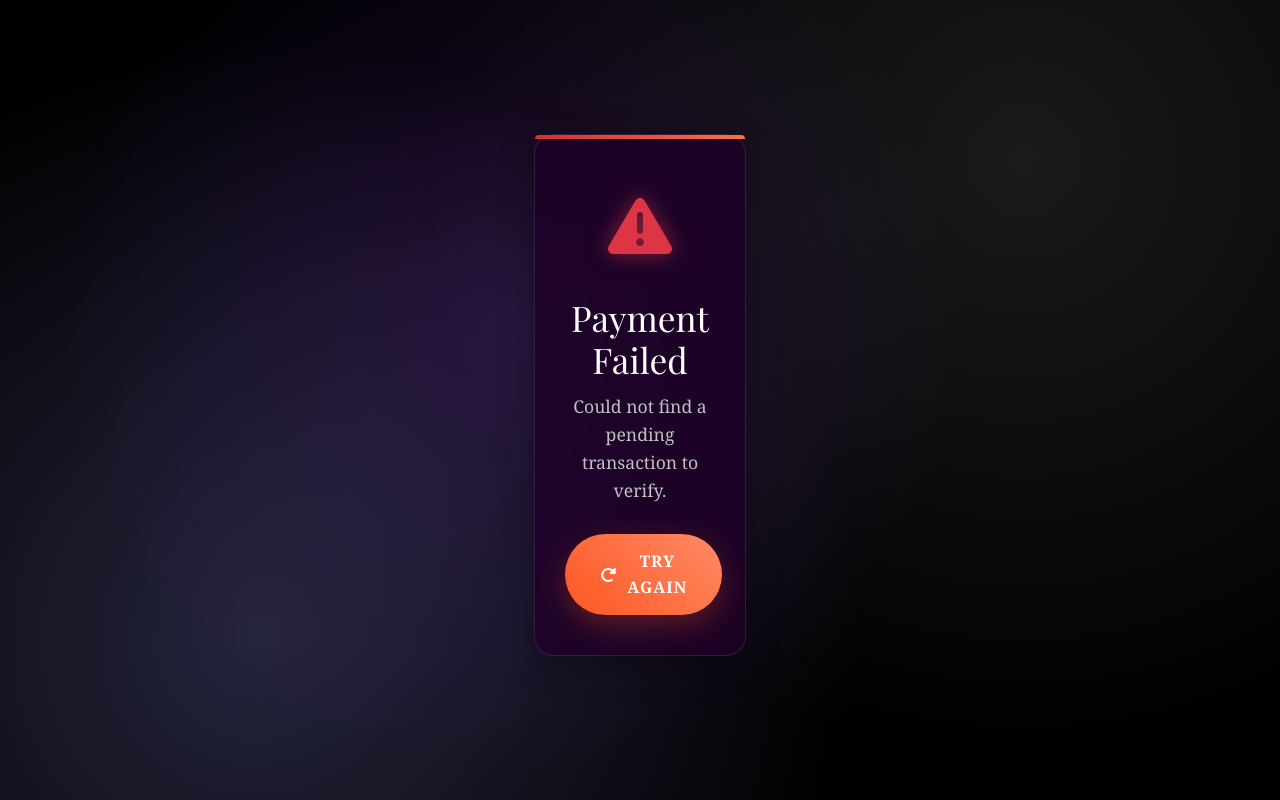
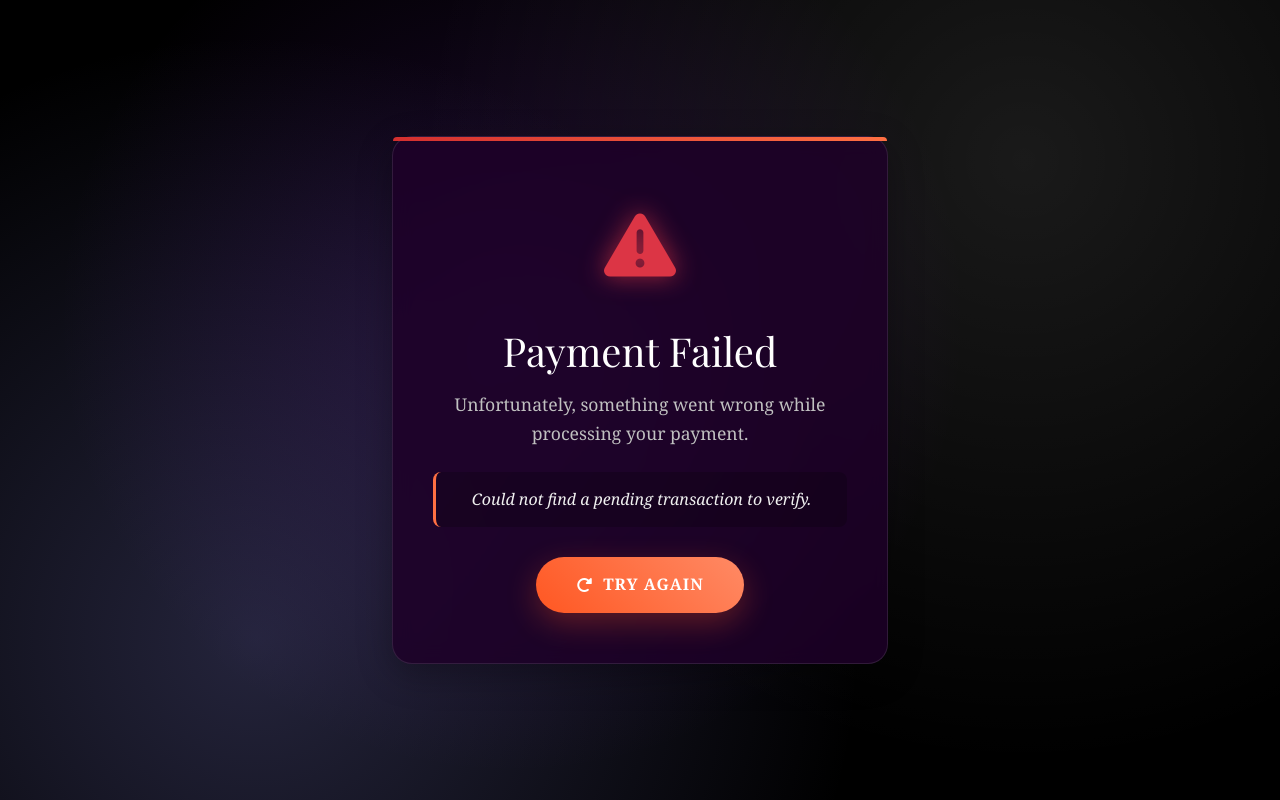
Before and after one commit to athulkjose01/penmatrimony, a Django app: page /payment/redirect/ in a window 1280 px wide. Run offline with Django 5.2, Linux system fonts and the light colour scheme; a user stored in the database is signed in; data that the repository does not hold is empty; parts of the project's set-up code (start-up, migrations or seed data) failed here and were passed over; some web fonts are replaced.

Commit message:
Initial committtt

```diff
--- a/matri/templates/payment/payment_error.html
+++ b/matri/templates/payment/payment_error.html
@@ -14,7 +14,7 @@
     <link href="https://cdn.jsdelivr.net/npm/bootstrap@5.3.0/dist/css/bootstrap.min.css" rel="stylesheet">
 
     <style>
-        /* --- CORE STYLES (Copied from subscribe.html for consistency) --- */
+        /* --- CORE STYLES (Your Original Theme) --- */
         * { margin: 0; padding: 0; box-sizing: border-box; }
         body {
             font-family: 'Georgia', serif; line-height: 1.6; color: #E0E0E0; background: black;
@@ -30,62 +30,103 @@
         }
         .main-view-container {
             flex-grow: 1; display: flex; align-items: center; justify-content: center;
-            padding-top: 30px; padding-bottom: 40px;
+            padding: 40px 20px;
         }
         @keyframes fadeInUp {
             from { opacity: 0; transform: translateY(30px); } to { opacity: 1; transform: translateY(0); }
         }
 
-        /* --- STYLES FOR THE STATUS CARD --- */
+        /* --- IMPROVED STYLES FOR THE STATUS CARD --- */
         .status-card {
             background: rgba(30, 0, 40, 0.85); backdrop-filter: blur(10px);
-            border-radius: 20px; padding: 40px 30px;
+            border-radius: 20px;
+            /* More generous padding for desktop */
+            padding: 50px 40px;
             box-shadow: 0 10px 35px rgba(0,0,0,0.3);
             border: 1px solid rgba(255,255,255,0.1);
             position: relative; z-index: 1; text-align: center;
             animation: fadeInUp 0.6s ease-out forwards; opacity: 0;
-            width: 100%; max-width: 550px; /* Optimal width for status message */
+            width: 100%;
+            /* Wider card for better laptop view */
+            max-width: 600px;
             margin: 0 auto;
         }
         .status-card::before { /* Top border accent */
             content: ''; position: absolute; top: 0; left: 0; width: 100%; height: 4px;
             border-top-left-radius: 20px; border-top-right-radius: 20px;
-            /* ERROR: Red/Orange Gradient */
             background: linear-gradient(45deg, #d32f2f, #ff7043);
         }
         .card-icon {
-            font-size: 4rem; margin-bottom: 20px;
-            text-shadow: 0 0 20px rgba(220, 53, 69, 0.6);
-            /* ERROR: Red Icon */
+            font-size: 4.5rem; /* Slightly larger icon */
+            margin-bottom: 25px;
+            text-shadow: 0 0 25px rgba(220, 53, 69, 0.7);
             color: #dc3545;
         }
         .card-title {
-            font-family: 'Playfair Display', serif; font-size: 2.2rem; color: white;
-            margin-bottom: 10px;
+            font-family: 'Playfair Display', serif; font-size: 2.5rem; color: white;
+            margin-bottom: 15px;
         }
-        .card-message {
-            font-size: 1.1rem; color: #c0c0c0; margin-bottom: 30px;
+        .card-subtitle {
+            font-size: 1.1rem; color: #c0c0c0;
+            margin-bottom: 25px;
         }
+
+        /* NEW: Highlight box for the specific error message */
+        .error-details {
+            background: rgba(0, 0, 0, 0.2);
+            border-left: 3px solid #ff7043;
+            padding: 15px 20px;
+            border-radius: 8px;
+            margin-bottom: 30px;
+            color: #f0f0f0;
+            font-style: italic;
+        }
+
+        .action-buttons {
+            display: flex;
+            flex-direction: column;
+            align-items: center;
+            gap: 20px;
+        }
+
         .action-button {
-            padding: 15px 35px; border: none; border-radius: 50px;
+            padding: 15px 40px; border: none; border-radius: 50px;
             font-weight: 700; font-size: 1rem; text-transform: uppercase; letter-spacing: 1px;
             color: white; cursor: pointer; font-family: 'Georgia', serif;
             display: inline-flex; align-items: center; gap: 10px; text-decoration: none;
             transition: all 0.3s ease;
-            /* ERROR: Orange Button */
             background: linear-gradient(45deg, #ff5722, #ff8a65);
             box-shadow: 0 10px 30px rgba(255, 87, 34, 0.3);
+            /* Button fits content on desktop, not full-width */
+            width: auto;
         }
         .action-button:hover {
             transform: translateY(-3px);
             box-shadow: 0 15px 40px rgba(255, 87, 34, 0.4);
         }
-        /* Responsive */
+
+        /* NEW: Secondary action for contacting support */
+        .secondary-action a {
+            color: #aaa;
+            text-decoration: none;
+            font-size: 0.9rem;
+            transition: color 0.3s ease;
+        }
+        .secondary-action a:hover {
+            color: #fff;
+            text-decoration: underline;
+        }
+
+        /* --- RESPONSIVE ADJUSTMENTS FOR MOBILE --- */
         @media (max-width: 768px) {
-            .status-card { padding: 30px 25px; }
-            .card-title { font-size: 1.8rem; }
-            .card-icon { font-size: 3rem; }
-            .action-button { padding: 12px 25px; font-size: 0.9rem; }
+            .status-card { padding: 40px 25px; }
+            .card-title { font-size: 2rem; }
+            .card-icon { font-size: 3.5rem; }
+            .action-button {
+                /* Full width button on mobile for easier tapping */
+                width: 100%;
+                justify-content: center;
+            }
         }
     </style>
 </head>
@@ -93,18 +134,23 @@
 
     <div class="main-view-container container">
         <div class="row justify-content-center">
-            <div class="col-11 col-md-8 col-lg-6">
+            <div class="col-11 col-lg-10">
                 <div class="status-card">
                     <div class="card-icon">
                         <i class="fas fa-exclamation-triangle"></i>
                     </div>
                     <h1 class="card-title">Payment Failed</h1>
-                    <p class="card-message">
-                        {{ message|default:"Unfortunately, we were unable to process your payment. Please check your details and try again." }}
-                    </p>
-                    <a href="{% url 'subscribe' %}" class="action-button">
-                        <i class="fas fa-redo-alt"></i> Try Again
-                    </a>
+                    <p class="card-subtitle">Unfortunately, something went wrong while processing your payment.</p>
+
+                    <div class="error-details">
+                        {{ message|default:"Your transaction could not be completed at this time." }}
+                    </div>
+
+                    <div class="action-buttons">
+                        <a href="{% url 'subscribe' %}" class="action-button">
+                            <i class="fas fa-redo-alt"></i> Try Again
+                        </a>
+                    </div>
                 </div>
             </div>
         </div>
--- a/matrimonial/settings.py
+++ b/matrimonial/settings.py
@@ -263,7 +263,7 @@
 
 
 
-# Razorpay Configuration
+# Razorpay Configurationnnn
 RAZORPAY_KEY_ID = os.environ.get('RAZORPAY_KEY_ID')
 RAZORPAY_KEY_SECRET = os.environ.get('RAZORPAY_KEY_SECRET')
 
```
